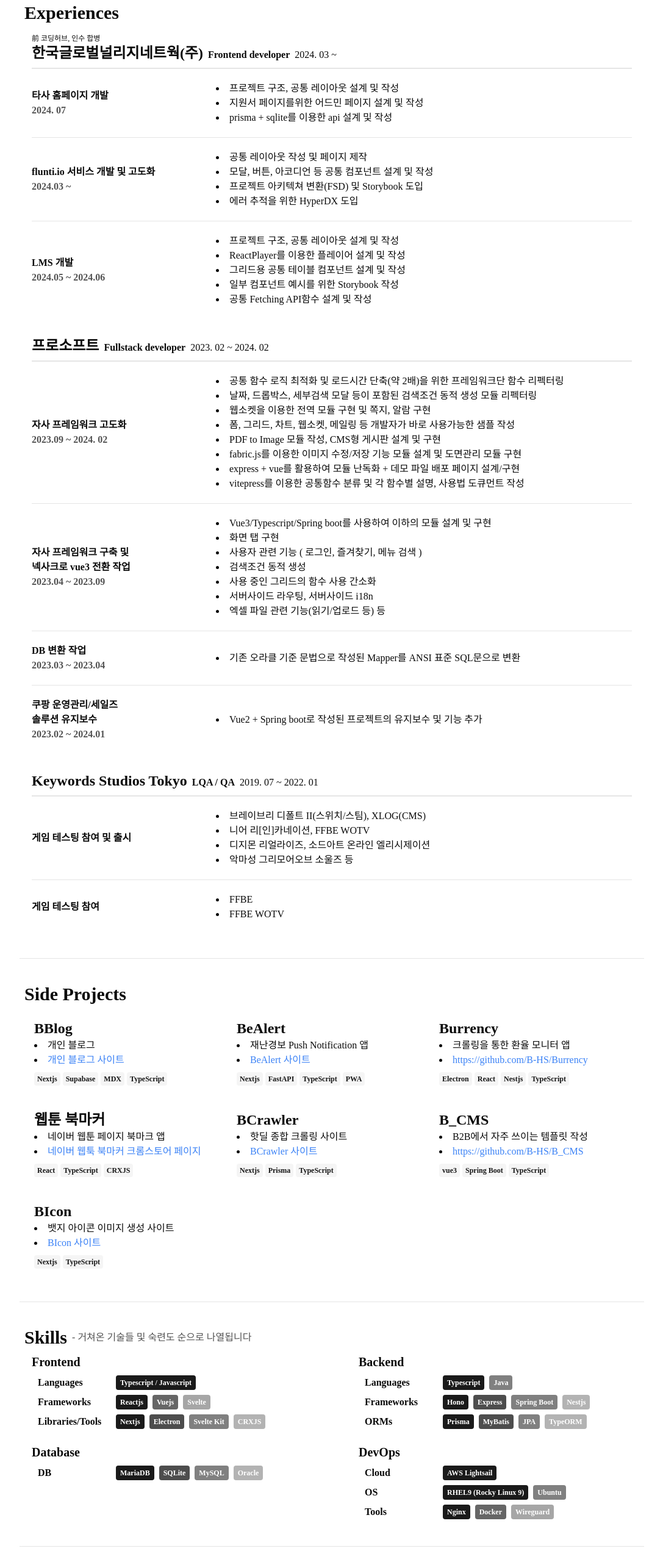
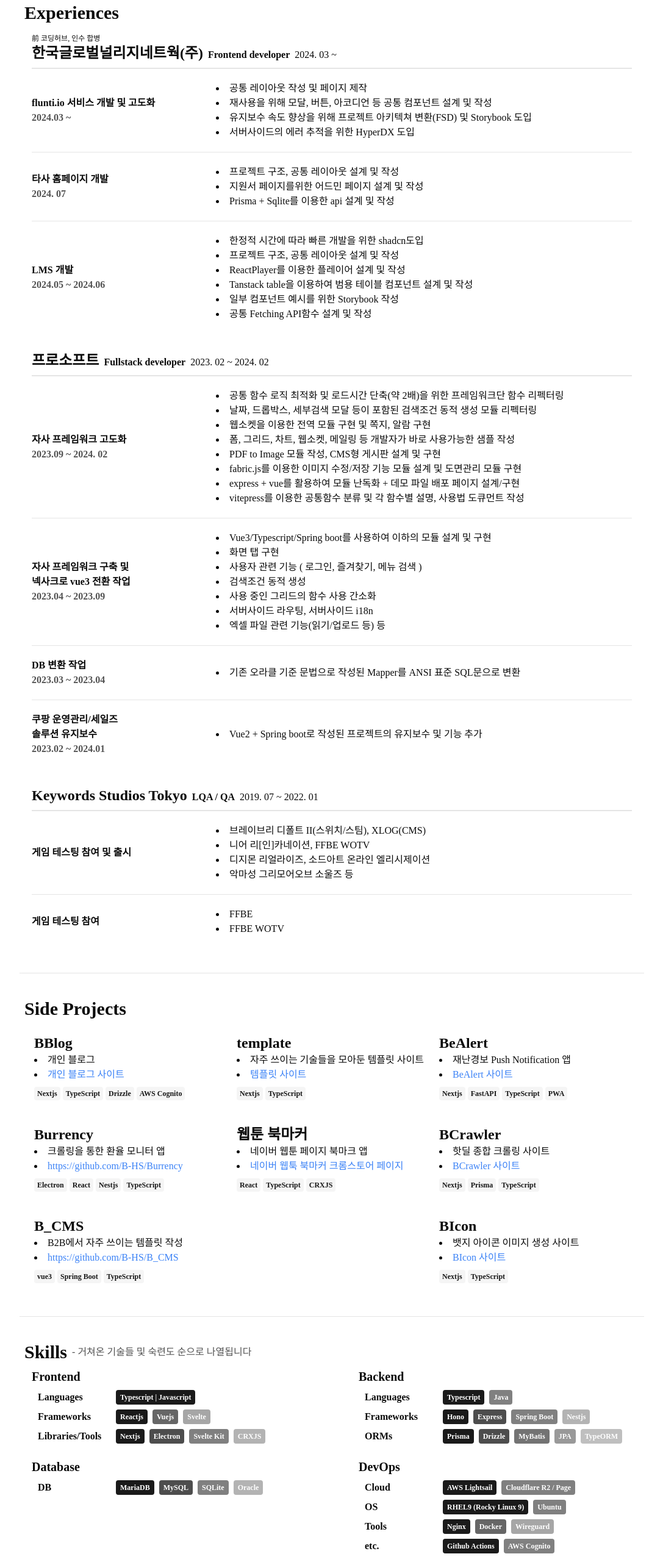
Before and after one commit to B-HS/RESUME, a Next.js app: page / in a window 1280 px wide. Shown: the part 1000-3566 px from the top of the page at 61% size, without its empty margins (96-1183 px from the left). Built offline with nearby package versions, Linux system fonts and the light colour scheme.

Commit message:
Update Resume

```diff
--- a/shared/constant/history.tsx
+++ b/shared/constant/history.tsx
@@ -7,32 +7,33 @@
         job: 'Frontend developer',
         working: '2024. 03 ~',
         history: {
+            flunti: {
+                title: 'flunti.io 서비스 개발 및 고도화',
+                duration: '2024.03 ~',
+                description: [
+                    '공통 레이아웃 작성 및 페이지 제작',
+                    '재사용을 위해 모달, 버튼, 아코디언 등 공통 컴포넌트 설계 및 작성',
+                    '유지보수 속도 향상을 위해 프로젝트 아키텍쳐 변환(FSD) 및 Storybook 도입',
+                    '서버사이드의 에러 추적을 위한 HyperDX 도입',
+                ],
+            },
             otherCompany: {
                 title: '타사 홈페이지 개발',
                 duration: '2024. 07',
                 description: [
                     '프로젝트 구조, 공통 레이아웃 설계 및 작성',
                     '지원서 페이지를위한 어드민 페이지 설계 및 작성',
-                    'prisma + sqlite를 이용한 api 설계 및 작성',
-                ],
-            },
-            flunti: {
-                title: 'flunti.io 서비스 개발 및 고도화',
-                duration: '2024.03 ~',
-                description: [
-                    '공통 레이아웃 작성 및 페이지 제작',
-                    '모달, 버튼, 아코디언 등 공통 컴포넌트 설계 및 작성',
-                    '프로젝트 아키텍쳐 변환(FSD) 및 Storybook 도입',
-                    '에러 추적을 위한 HyperDX 도입',
+                    'Prisma + Sqlite를 이용한 api 설계 및 작성',
                 ],
             },
             lms: {
                 title: 'LMS 개발',
                 duration: '2024.05 ~ 2024.06',
                 description: [
+                    '한정적 시간에 따라 빠른 개발을 위한 shadcn도입',
                     '프로젝트 구조, 공통 레이아웃 설계 및 작성',
                     'ReactPlayer를 이용한 플레이어 설계 및 작성',
-                    '그리드용 공통 테이블 컴포넌트 설계 및 작성',
+                    'Tanstack table을 이용하여 범용 테이블 컴포넌트 설계 및 작성',
                     '일부 컴포넌트 예시를 위한 Storybook 작성',
                     '공통 Fetching API함수 설계 및 작성',
                 ],
--- a/shared/constant/project.ts
+++ b/shared/constant/project.ts
@@ -1,10 +1,15 @@
-
 export const projects = [
     {
         name: 'BBlog',
-        stack: ['Nextjs', 'Supabase', ' MDX', 'TypeScript'],
+        stack: ['Nextjs', 'TypeScript', 'Drizzle', 'AWS Cognito'],
         description: '개인 블로그',
         link: { label: '개인 블로그 사이트', link: 'https://blog.gumyo.net' },
+    },
+    {
+        name: 'template',
+        stack: ['Nextjs', 'TypeScript'],
+        description: '자주 쓰이는 기술들을 모아둔 템플릿 사이트',
+        link: { label: '템플릿 사이트', link: 'https://github.com/B-HS/template' },
     },
     {
         name: 'BeAlert',
--- a/shared/constant/skill.ts
+++ b/shared/constant/skill.ts
@@ -1,20 +1,21 @@
 export const skills = {
     Frontend: {
-        'Languages': ['Typescript / Javascript'],
+        'Languages': ['Typescript | Javascript'],
         'Frameworks': ['Reactjs', 'Vuejs', 'Svelte'],
         'Libraries/Tools': ['Nextjs', 'Electron', 'Svelte Kit', 'CRXJS'],
     },
     Backend: {
         Languages: ['Typescript', 'Java'],
         Frameworks: ['Hono', 'Express', 'Spring Boot', 'Nestjs'],
-        ORMs: ['Prisma', 'MyBatis', 'JPA', 'TypeORM'],
+        ORMs: ['Prisma', 'Drizzle', 'MyBatis', 'JPA', 'TypeORM'],
     },
     Database: {
-        DB: ['MariaDB', 'SQLite', 'MySQL', 'Oracle'],
+        DB: ['MariaDB', 'MySQL', 'SQLite', 'Oracle'],
     },
     DevOps: {
-        Cloud: ['AWS Lightsail'],
-        OS: ['RHEL9 (Rocky Linux 9)', 'Ubuntu'],
-        Tools: ['Nginx', 'Docker', 'Wireguard'],
+        'Cloud': ['AWS Lightsail', 'Cloudflare R2 / Page'],
+        'OS': ['RHEL9 (Rocky Linux 9)', 'Ubuntu'],
+        'Tools': ['Nginx', 'Docker', 'Wireguard'],
+        'etc.': ['Github Actions', 'AWS Cognito'],
     },
 }
```
Also changed, not shown: 1 other file (tests, documents, lock files or other folders).
